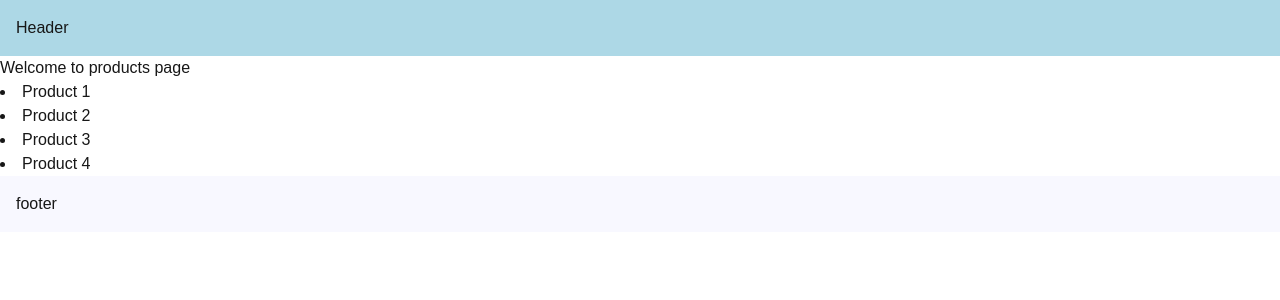
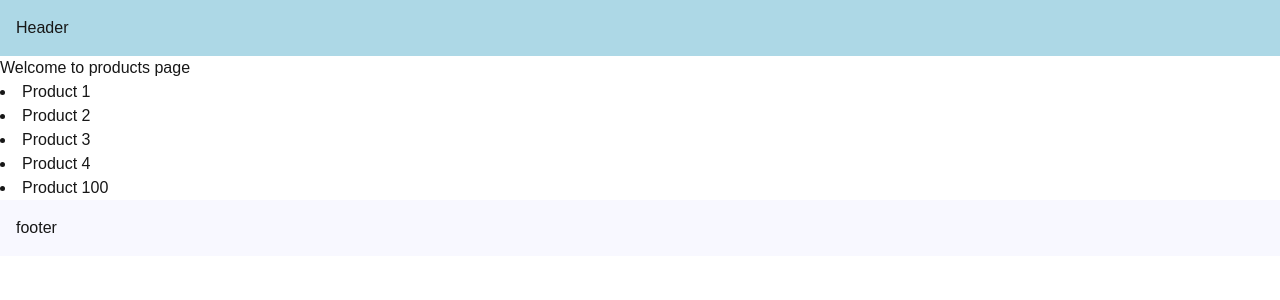
Before and after one commit to mayyu9/next-routing, a Next.js app: page /product in a window 1280 px wide. Shown: the top 300 px of the page. Built offline with nearby package versions, Linux system fonts and the light colour scheme.

Commit message:
static navigation

```diff
--- /dev/null
+++ b/src/app/blog/page.tsx
@@ -0,0 +1,10 @@
+import Link from "next/link"
+
+export default function BlogPage() {
+    return(
+        <>
+         <h1>Welcome Blogs page!!!!</h1>
+         <Link href='/'> Back to Home</Link>
+        </>
+    )
+};
--- a/src/app/page.tsx
+++ b/src/app/page.tsx
@@ -1,8 +1,11 @@
 import Image from "next/image";
+import Link from "next/link";
 
 export default function Home() {
   return (
     <div className="grid grid-rows-[20px_1fr_20px] items-center justify-items-center min-h-screen p-8 pb-20 gap-16 sm:p-20 font-[family-name:var(--font-geist-sans)]">
+      <Link href='/blog'>Blog</Link>
+      <Link href='/product'>Products</Link>
       <main className="flex flex-col gap-8 row-start-2 items-center sm:items-start">
         <Image
           className="dark:invert"
--- a/src/app/product/[productId]/page.tsx
+++ b/src/app/product/[productId]/page.tsx
@@ -1,5 +1,6 @@
 // dynamic metadata implementation start
 import { Metadata } from "next";
+// import Link from "next/link";
 
 type props = {
     params : {
@@ -30,6 +31,10 @@
 
 export default function ProductDetailedPage({ params }: props) {
     return(
+        <>
         <h1>Product detail page for product id {params.productId} </h1>
+        {/* <Link href='/'>Back to home</Link> */}
+        </>
+
     )
 };
--- a/src/app/product/page.tsx
+++ b/src/app/product/page.tsx
@@ -1,11 +1,15 @@
+import Link from "next/link";
+
 export default function ProductsDetailsPage() {
+    const productId = 100;
     return(
         <>
         <h1> Welcome to products page</h1>
-        <li>Product 1</li>
-        <li>Product 2</li>
-        <li>Product 3</li>
-        <li>Product 4</li>
+        <li><Link href='/product/1'>Product 1 </Link></li>
+        <li><Link href='/product/2'>Product 2 </Link></li>
+        <li><Link href='/product/3' replace>Product 3 </Link></li>
+        <li><Link href='/product/4'>Product 4 </Link></li>
+        <li><Link href={`/product/${productId}`}>Product {productId} </Link></li>
         </>
     )
 };
```
Also changed, not shown: Layout.txt.
